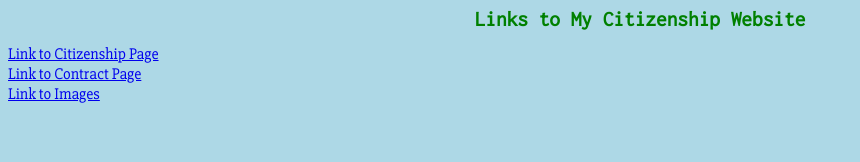
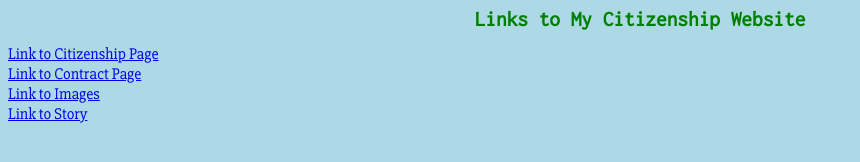
Before and after one commit to LSRHS-4-06/Site, a plain HTML site: page index.html in a window 1280 px wide. Shown: the whole page, without its empty margins (0-860 px from the left). Drawn offline with Linux system fonts and the light colour scheme.

Commit message:
Add to Index

```diff
--- a/index.html
+++ b/index.html
@@ -12,5 +12,7 @@
       <a href="contract.html">Link to Contract Page</a>
       <br>
       <a href= "images/index.html">Link to Images</a>
+      <br>
+      <a href= "story/index.html">Link to Story</a>
   </body>
 </html>
```
Also changed, not shown: 2 other files.
